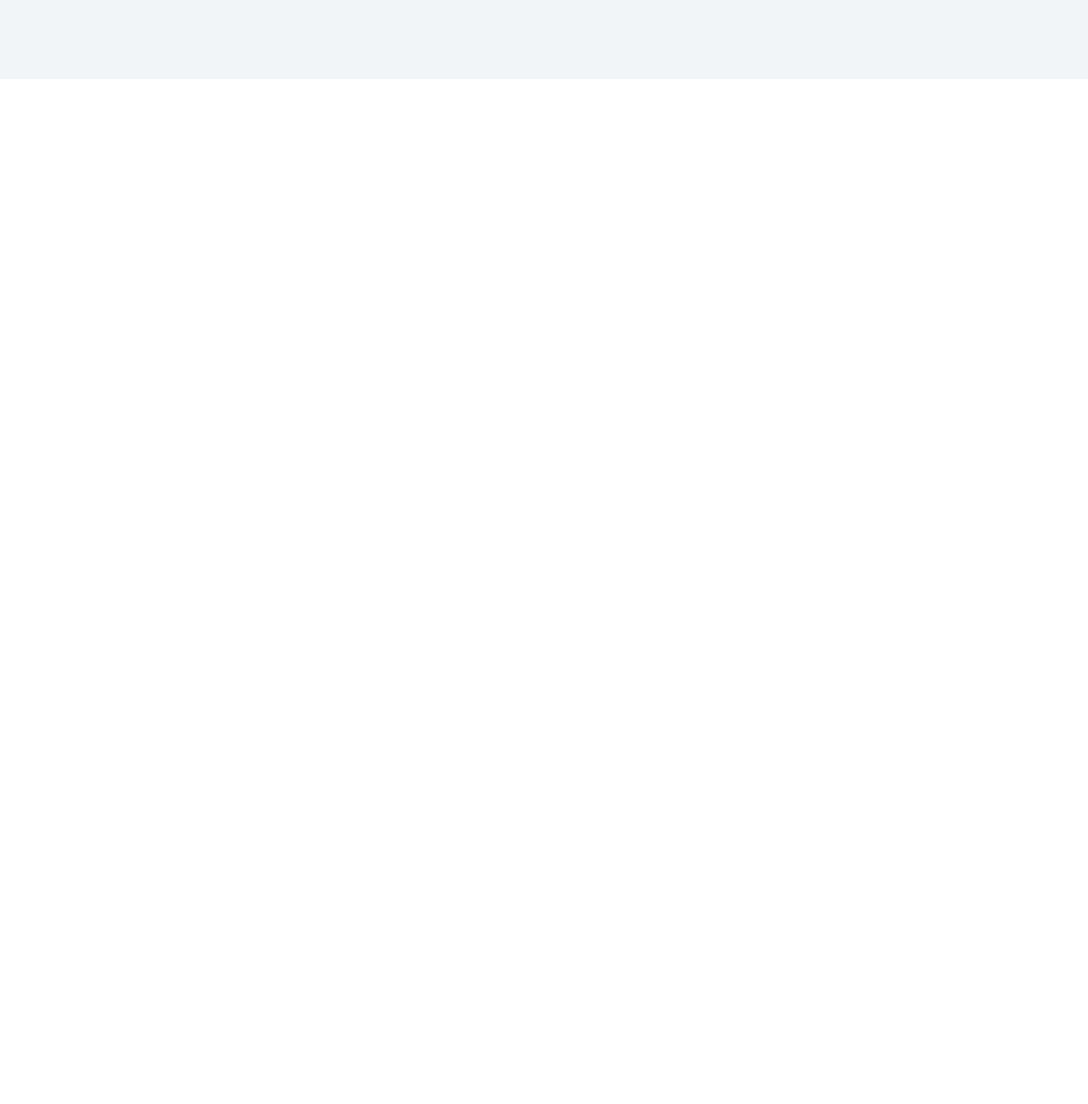
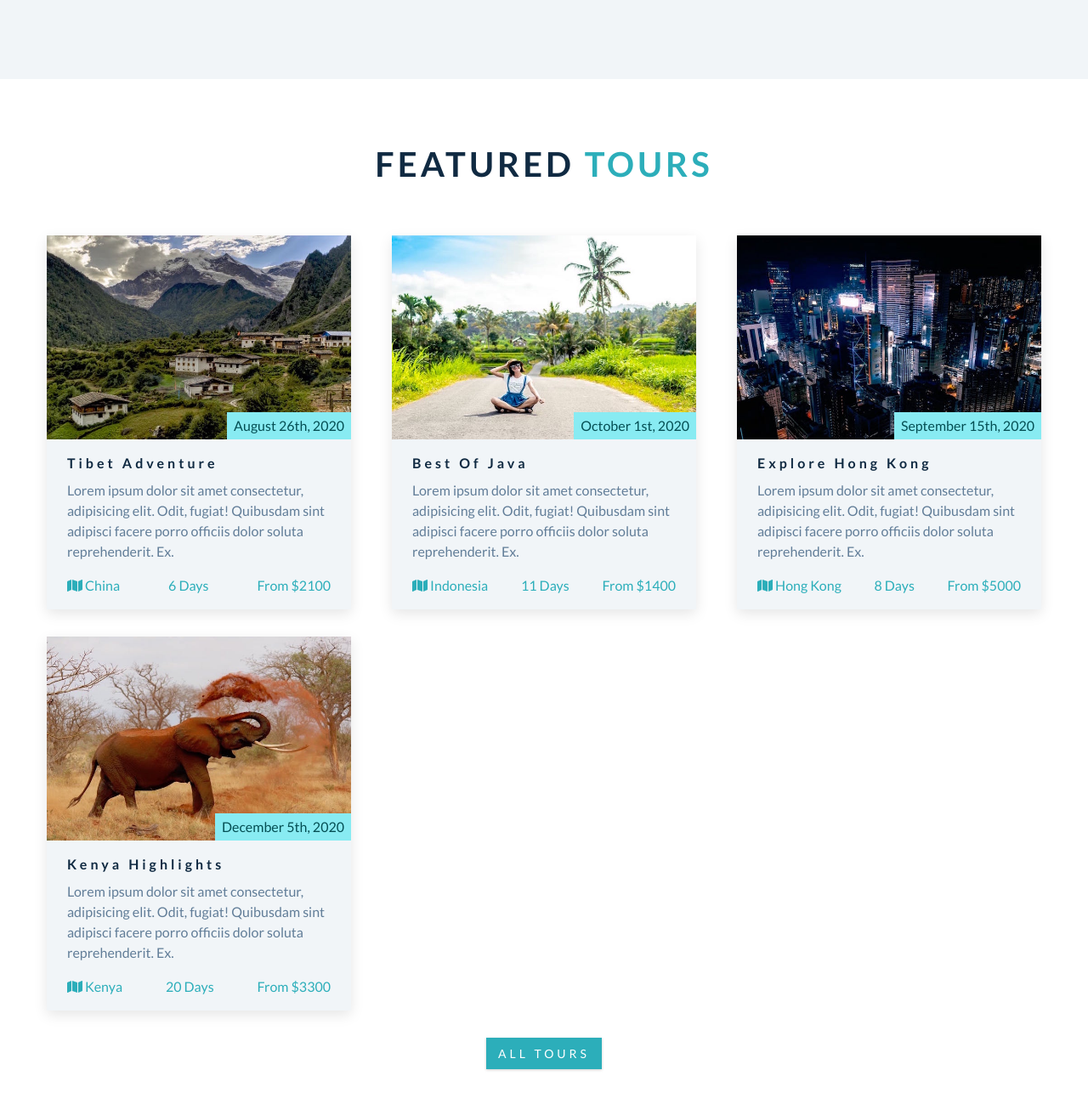
Before and after one commit to BlueXtreme/Backroads_flexbox, a plain HTML site: page index.html in a window 1280 px wide. Shown: the part 1782-3081 px from the top of the page at 85% size. Before the commit the page ends 1875 px from the top, so only its background shows below. Drawn offline with Linux system fonts and the light colour scheme.

Commit message:
Added tour section

```diff
--- a/css/styles.css
+++ b/css/styles.css
@@ -330,7 +330,66 @@ Services
 Featured Tours
 ===============
 */
-
+.tour-card {
+  transition: var(--transition);
+  background: var(--clr-grey-10);
+  box-shadow: var(--light-shadow);
+  margin-bottom: 2rem;
+}
+.tour-card:hover {
+  box-shadow: var(--dark-shadow);
+  transform: scale(1.02);
+}
+.tour-img-container {
+  position: relative;
+}
+.tour-img {
+  height: 15rem;
+  object-fit: cover;
+}
+.tour-date {
+  position: absolute;
+  right: 0;
+  bottom: 0;
+  background: var(--clr-primary-8);
+  margin-bottom: 0;
+  color: var(--clr-primary-1);
+  text-transform: capitalize;
+  padding: 0.25rem 0.5rem;
+}
+.tour-info {
+  padding: 1.25rem 1.5rem;
+}
+.tour-footer {
+  display: flex;
+  justify-content: space-between;
+  flex-wrap: wrap;
+  align-items: center;
+}
+.tour-footer p {
+  line-height: 0;
+  margin-bottom: 0;
+  text-transform: capitalize;
+  color: var(--clr-primary-5);
+}
+.tour-btn {
+  text-align: center;
+}
+@media screen and (min-width: 768px) {
+  .featured-center {
+    display: flex;
+    flex-wrap: wrap;
+    justify-content: space-between;
+  }
+  .tour-card {
+    flex: 0 0 calc(50% - 2rem);
+  }
+}
+@media screen and (min-width: 1170px) {
+  .tour-card {
+    flex: 0 0 calc(33.333% - 2rem);
+  }
+}
 /*
 ===============
 Contact
--- a/index.html
+++ b/index.html
@@ -123,6 +123,127 @@
     <!--end services -->
 
     <!-- featured tours -->
+    <section class="section" id="featured">
+      <!-- section-title -->
+      <div class="section-title">
+        <h2>featured <span>tours</span></h2>
+      </div>
+      <!-- end of section-title -->
+      <!-- featured-center -->
+      <div class="section-center featured-center">
+        <!-- single tour -->
+        <article class="tour-card">
+          <div class="tour-img-container">
+            <img src="./images/tour-1.jpeg" class="tour-img" alt="" />
+            <p class="tour-date">august 26th, 2020</p>
+          </div>
+          <!-- tour info -->
+          <div class="tour-info">
+            <h4>tibet adventure</h4>
+            <p>
+              Lorem ipsum dolor sit amet consectetur, adipisicing elit. Odit,
+              fugiat! Quibusdam sint adipisci facere porro officiis dolor soluta
+              reprehenderit. Ex.
+            </p>
+            <div class="tour-footer">
+              <p>
+                <span>
+                  <i class="fas fa-map"></i>
+                  china
+                </span>
+              </p>
+              <p>6 days</p>
+              <p>from $2100</p>
+            </div>
+          </div>
+        </article>
+        <!-- end of single tour -->
+        <!-- single tour -->
+        <article class="tour-card">
+          <div class="tour-img-container">
+            <img src="./images/tour-2.jpeg" class="tour-img" alt="" />
+            <p class="tour-date">october 1st, 2020</p>
+          </div>
+          <!-- tour info -->
+          <div class="tour-info">
+            <h4>best of java</h4>
+            <p>
+              Lorem ipsum dolor sit amet consectetur, adipisicing elit. Odit,
+              fugiat! Quibusdam sint adipisci facere porro officiis dolor soluta
+              reprehenderit. Ex.
+            </p>
+            <div class="tour-footer">
+              <p>
+                <span>
+                  <i class="fas fa-map"></i>
+                  indonesia
+                </span>
+              </p>
+              <p>11 days</p>
+              <p>from $1400</p>
+            </div>
+          </div>
+        </article>
+        <!-- end of single tour -->
+        <!-- single tour -->
+        <article class="tour-card">
+          <div class="tour-img-container">
+            <img src="./images/tour-3.jpeg" class="tour-img" alt="" />
+            <p class="tour-date">september 15th, 2020</p>
+          </div>
+          <!-- tour info -->
+          <div class="tour-info">
+            <h4>explore hong kong</h4>
+            <p>
+              Lorem ipsum dolor sit amet consectetur, adipisicing elit. Odit,
+              fugiat! Quibusdam sint adipisci facere porro officiis dolor soluta
+              reprehenderit. Ex.
+            </p>
+            <div class="tour-footer">
+              <p>
+                <span>
+                  <i class="fas fa-map"></i>
+                  hong kong
+                </span>
+              </p>
+              <p>8 days</p>
+              <p>from $5000</p>
+            </div>
+          </div>
+        </article>
+        <!-- end of single tour -->
+        <!-- single tour -->
+        <article class="tour-card">
+          <div class="tour-img-container">
+            <img src="./images/tour-4.jpeg" class="tour-img" alt="" />
+            <p class="tour-date">december 5th, 2020</p>
+          </div>
+          <!-- tour info -->
+          <div class="tour-info">
+            <h4>kenya highlights</h4>
+            <p>
+              Lorem ipsum dolor sit amet consectetur, adipisicing elit. Odit,
+              fugiat! Quibusdam sint adipisci facere porro officiis dolor soluta
+              reprehenderit. Ex.
+            </p>
+            <div class="tour-footer">
+              <p>
+                <span>
+                  <i class="fas fa-map"></i>
+                  kenya
+                </span>
+              </p>
+              <p>20 days</p>
+              <p>from $3300</p>
+            </div>
+          </div>
+        </article>
+        <!-- end of single tour -->
+      </div>
+      <div class="tour-btn">
+        <a href="#" class="btn">all tours</a>
+      </div>
+    </section>
     <!-- end of featured tours -->
 
     <!-- contact -->
```
